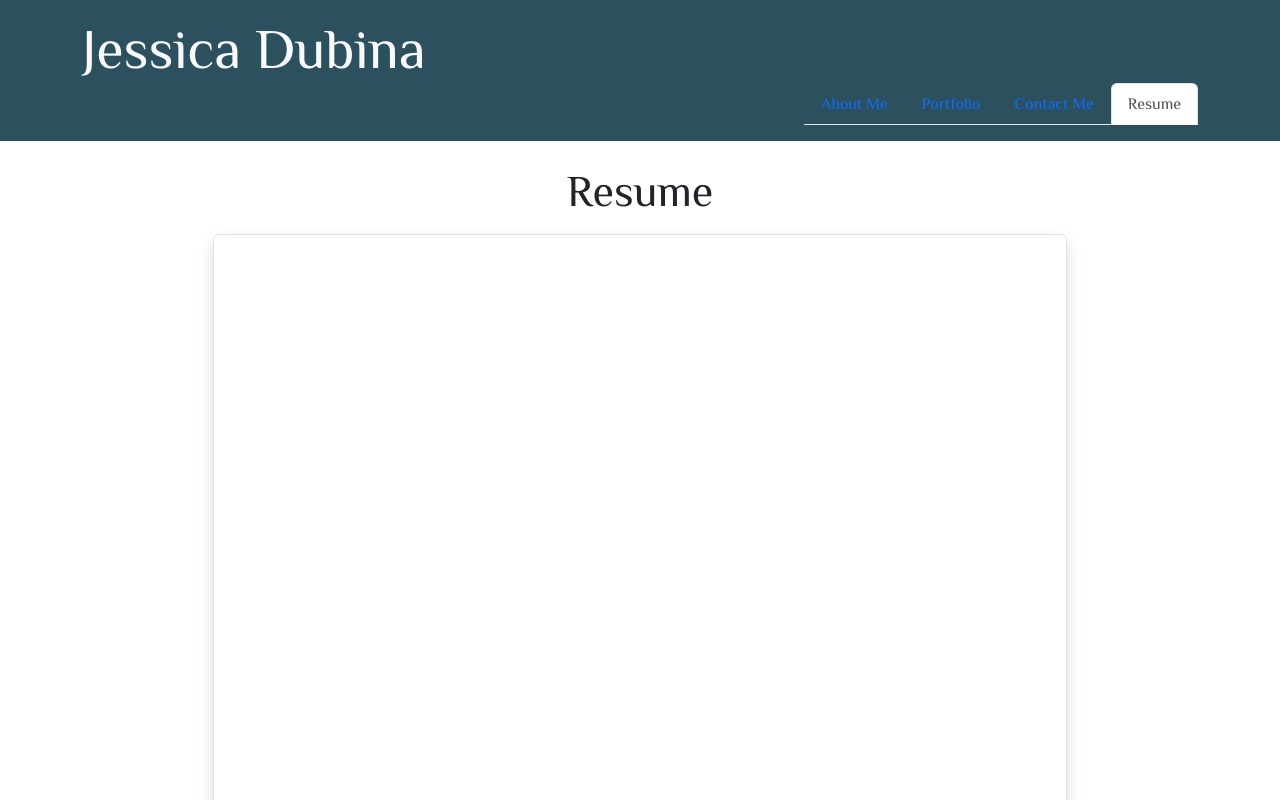
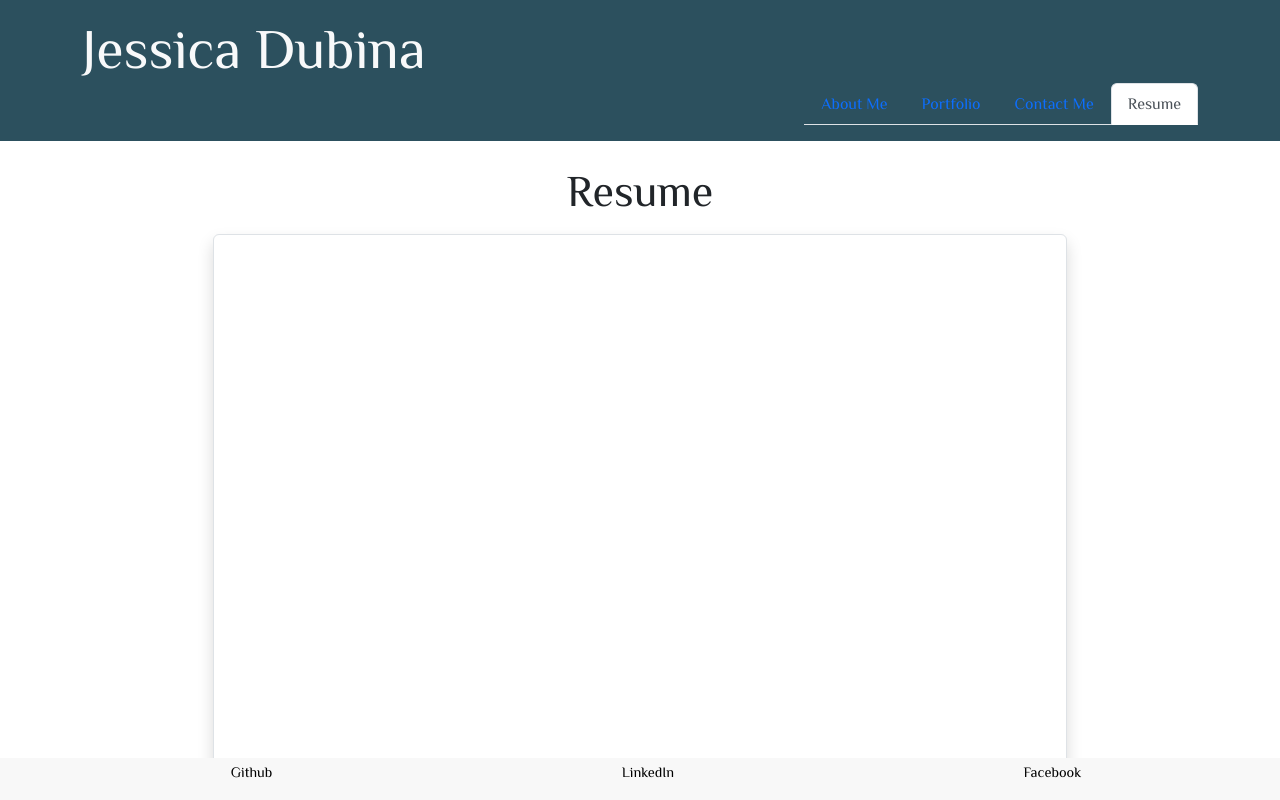
Before and after one commit to JessicaDubina/react-portfolio, a React (Vite) app: page /resume in a window 1280 px wide. Shown: the top 800 px of the page. Built offline with nearby package versions, Linux system fonts and the light colour scheme.

Commit message:
added footer component and added to app pages

```diff
--- a/src/App.css
+++ b/src/App.css
@@ -29,3 +29,7 @@
     font-weight: 700;
     font-style: italic;
   }
+
+  Outlet {
+    margin-bottom: 30px;
+  }
--- a/src/App.jsx
+++ b/src/App.jsx
@@ -2,12 +2,14 @@ import './App.css';
 import { Outlet } from 'react-router-dom';
 
 import Header from './components/Header';
+import Footer from './components/Footer';
 
 function App() {
     return (
           <div>
             <Header />
             <Outlet />
+            <Footer />
           </div>
       );
 }
--- /dev/null
+++ b/src/components/Footer/index.jsx
@@ -0,0 +1,47 @@
+import { Link } from 'react-router-dom';
+
+const styles = {
+    footer: {
+      backgroundColor: '#f8f8f8',
+      position: 'fixed',
+      left: '0',
+      bottom: '0',
+      right: '0'
+    },
+    list: {
+        display: "flex",
+        flexDirection: "row",
+        alignItems: 'center',
+        width: '100%',
+        justifyContent: 'space-around',
+        fontSize: 'calc(.5rem + .5vw)',
+        color: 'black',
+        textDecoration: 'none'
+    }
+  }
+
+  const github = 'https://github.com/JessicaDubina'
+  const linkedin = 'https://www.linkedin.com/in/jessica-dubina-78749939/'
+  const facebook = 'https://www.facebook.com/jessica.dubina.5'
+
+  const Footer = () => {
+      return (
+        <footer className="d-flex w-100 mt-4 px-4 pt-1" style={styles.footer}>
+
+            <ul className="d-md-inline-flex" style={styles.list}>
+                <li className="nav-link">
+                    <Link to={github} className='nav-link'>Github</Link>
+                    </li>
+                <li className="nav-link">
+                    <Link to={linkedin} className='nav-link'>LinkedIn</Link>
+                    </li>
+                <li className="nav-link">
+                    <Link to={facebook} className='nav-link'>Facebook</Link>
+                    </li>
+            </ul>
+
+        </footer>
+      );
+    };
+
+    export default Footer;
--- a/src/components/Nav/index.jsx
+++ b/src/components/Nav/index.jsx
@@ -1,7 +1,6 @@
 import { Link, useLocation } from 'react-router-dom';
 
 export default function Nav() {
-  const linkStyle = { border: '1px black', padding: '5px' };
   const currentPage = useLocation().pathname;
 
   return (
--- a/src/pages/Portfolio.jsx
+++ b/src/pages/Portfolio.jsx
@@ -8,13 +8,16 @@ export default function Portfolio() {
   const styles = {
     font: {
       fontSize: 'calc(1.75rem + 1.25vw)'
+    },
+    footeradjust: {
+      marginBottom: '40px'
     }
   }
 
   return (
     <div>
       <h1 className="d-flex justify-content-center" style={styles.font}>Portfolio</h1>
-      <div className="card-deck row mx-5">
+      <div className="card-deck row mx-5" style={styles.footeradjust}>
         {projects.map((project) =>
 
           <Project project={project}/>
--- a/src/pages/Resume.jsx
+++ b/src/pages/Resume.jsx
@@ -7,7 +7,7 @@ export default function Resume() {
       fontSize: 'calc(1.75rem + 1.25vw)'
     },
     pdf: {
-
+      marginBottom: '20px',
       height: '800px'
     }
   }
@@ -15,7 +15,7 @@ export default function Resume() {
   return (
       <div>
         <h1 className="d-flex justify-content-center" style={styles.font}>Resume</h1>
-        <div className='card col-md-8 my-3 mx-auto border p-2 shadow' style={styles.pdf}>
+        <div className='card col-md-8 my-3 mb-4 mx-auto border p-2 shadow' style={styles.pdf}>
           <iframe src={resume} style={styles.pdf}/>
         </div>
       </div>
```
Also changed, not shown: 1 other file (tests, documents, lock files or other folders).
